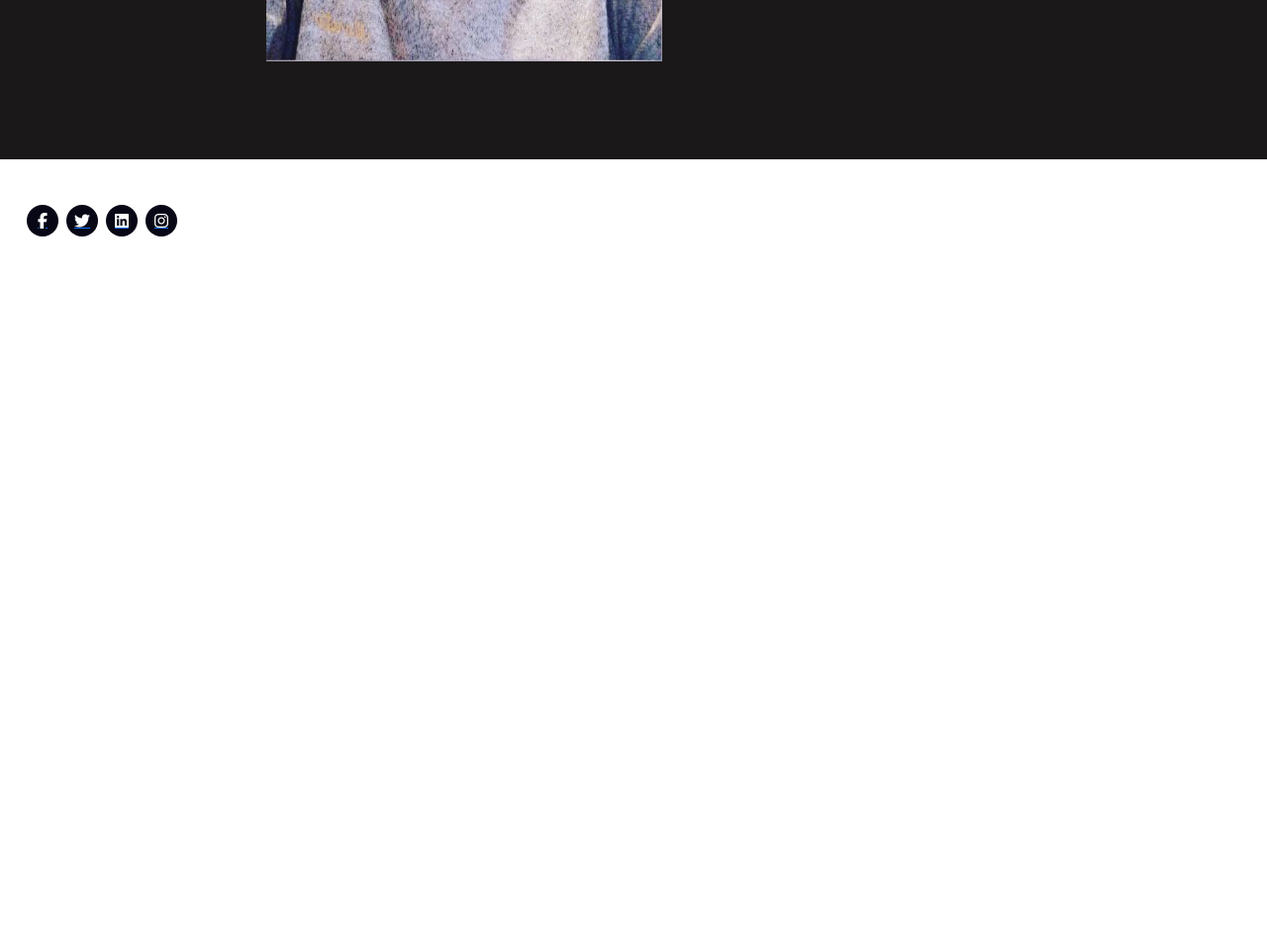
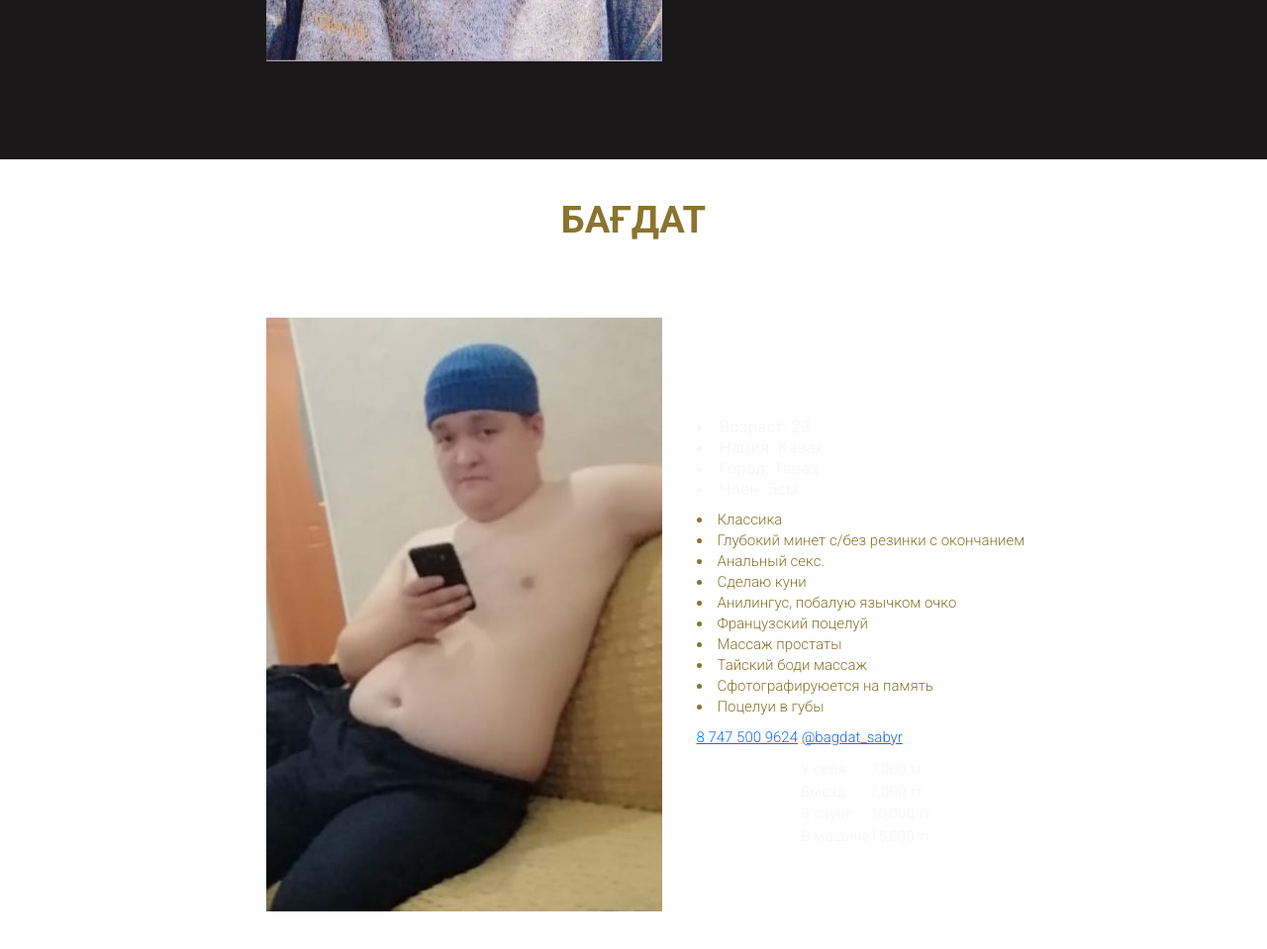
Before and after one commit to jalepter/jalepter.github.io, a plain HTML site: page index.html in a window 1280 px wide. Shown: the part 6828-7787 px from the top of the page at 99% size. Before the commit the page ends 7106 px from the top, so only its background shows below. Drawn offline with Linux system fonts and the light colour scheme.

Commit message:
Update index.html

```diff
--- a/index.html
+++ b/index.html
@@ -408,6 +408,59 @@
 
     </section>
 
+    <section class="page9">
+        <div class="container">
+            <div class="bigtitle">Бағдат</div>
+
+                    <div class="block">
+                        <div class="picture">
+                            <img src="img/nurbolat/4e3fe0da-da82-4d98-9448-98032fd765e2.jpeg" alt="Bagdat">
+                        </div>
+
+                        <div class="descr">
+                            <div class="option">
+                                <li>Возраст: 23</li>
+                                <li>Нация: Казах</li>
+                                <li>Город: Тараз
+                                </li>
+                                <li>Член: 5см</li>
+                            </div>
+                            <div class="text">
+                                <li>Классика</li>
+                                <li>Глубокий минет c/без резинки c окончанием</li>
+                                <li>Анальный секс.</li>
+                                <li>Сделаю куни</li>
+                                <li>Анилингус, побалую язычком очко</li>
+                                <li>Французский поцелуй</li>
+                                <li>Массаж простаты</li>
+                                <li>Тайский боди массаж</li>
+                                <li>Сфотографируюется на память</li>
+                                <li>Поцелуи в губы</li>
+
+                            </div>
+
+                            <div class="contacts">
+                                <a href="tel:87475009524">8 747 500 9624</a>
+                                <a href="https://instagram.com/bagdat_sabyr?utm_medium=copy_link
+">@bagdat_sabyr</a>
+                            </div>
+
+                            <div class="price">
+                                <div>
+                                    У себя <br> Выезд <br> В сауне <br> В машине
+                                </div>
+                                7,000 тг <br> 7,000 тг <br> 10,000 тг <br> 15,000 тг
+                                <div></div>
+
+
+                            </div>
+                        </div>
+                    </div>
+
+        </div>
+
+    </section>
+
 
 
 
```
